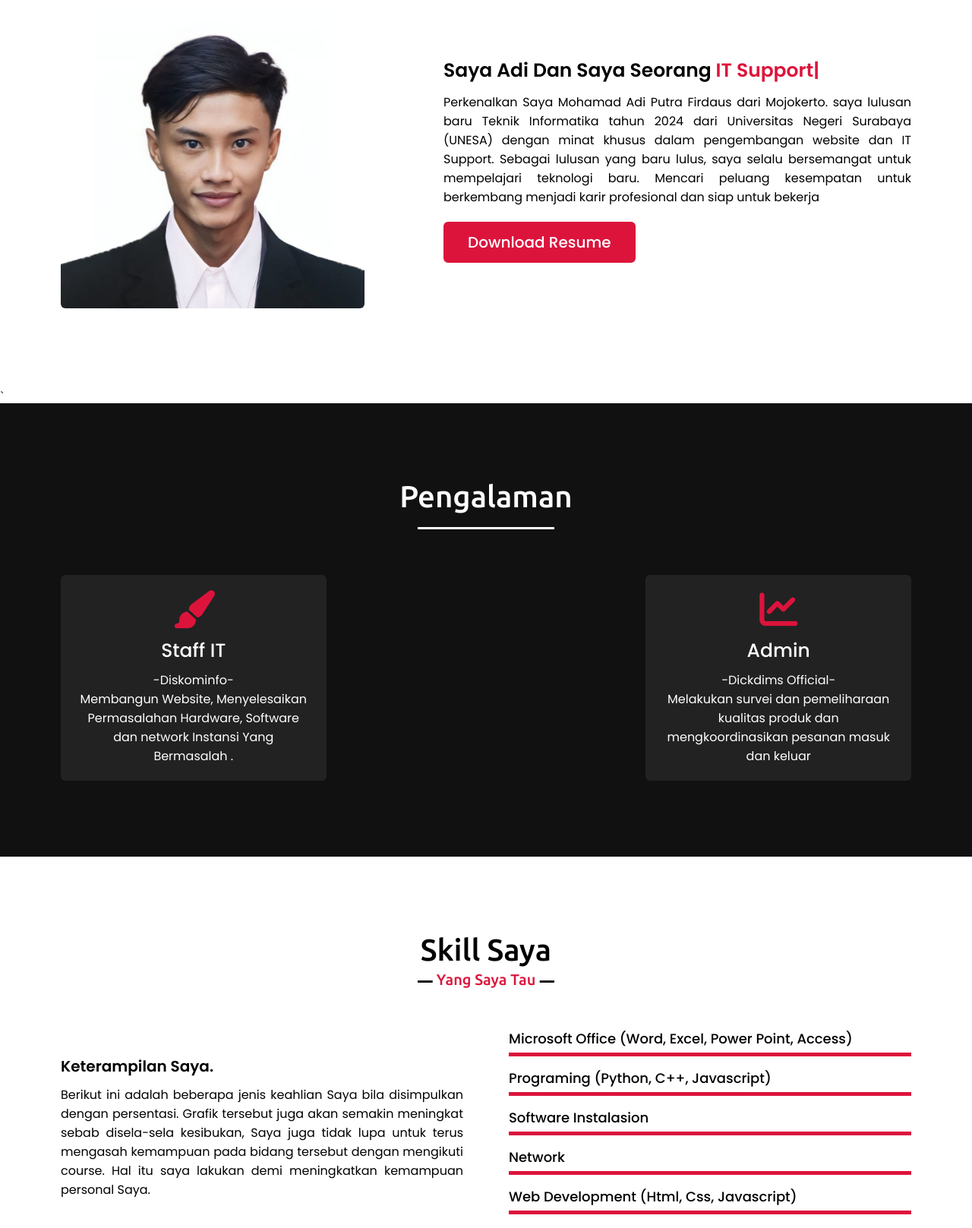
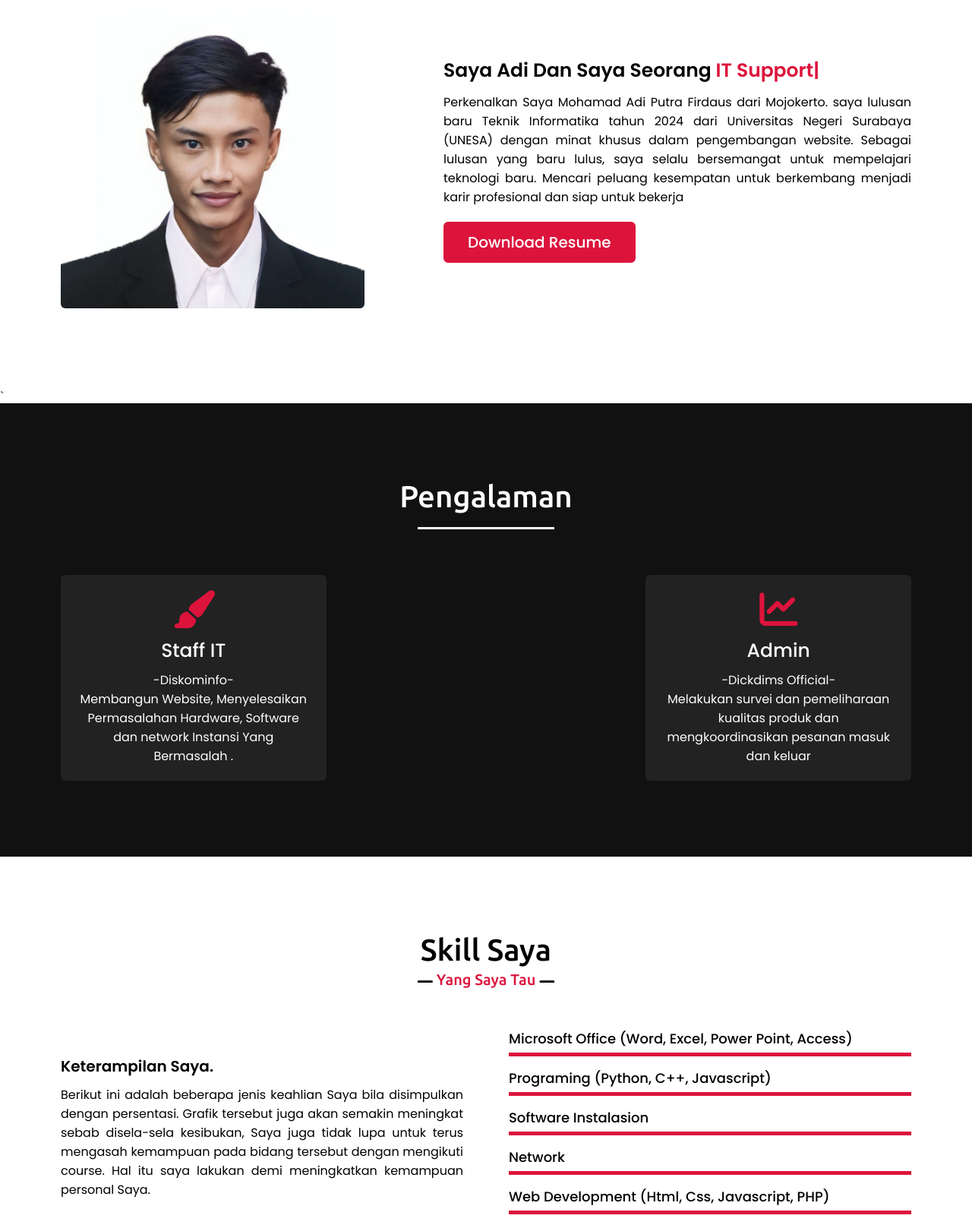
Before and after one commit to AdiPutra56/PortofolioFinal, a plain HTML site: page index.html in a window 1280 px wide. Shown: the part 1020-2637 px from the top of the page at 76% size. Drawn offline with nearby package versions, Linux system fonts and the light colour scheme.

Commit message:
barusaya

```diff
--- a/index.html
+++ b/index.html
@@ -57,7 +57,7 @@
                 <div class="column right">
                     <div class="text">Saya Adi Dan Saya Seorang <span class="typing-2"></span></div>
                     <p>  Perkenalkan Saya Mohamad Adi Putra Firdaus dari Mojokerto. saya lulusan baru Teknik Informatika tahun 2024 dari Universitas Negeri Surabaya (UNESA)
-                         dengan minat khusus dalam pengembangan website dan IT Support. Sebagai lulusan yang baru lulus,
+                         dengan minat khusus dalam pengembangan website. Sebagai lulusan yang baru lulus,
                          saya selalu bersemangat untuk mempelajari teknologi baru. Mencari peluang kesempatan untuk berkembang menjadi karir profesional dan siap untuk bekerja
                     </p>
                     <a href="https://drive.google.com/file/d/1qXxbriJDel3H_L9LoNUEXCBAV0wHThT3/view?usp=sharing">Download Resume</a>
@@ -128,7 +128,7 @@
                     </div>
                     <div class="bars">
                         <div class="info">
-                            <span>Web Development (Html, Css, Javascript)</span>
+                            <span>Web Development (Html, Css, Javascript, PHP)</span>
                         </div>
                         <div class="line mysql"></div>
                     </div>
```
